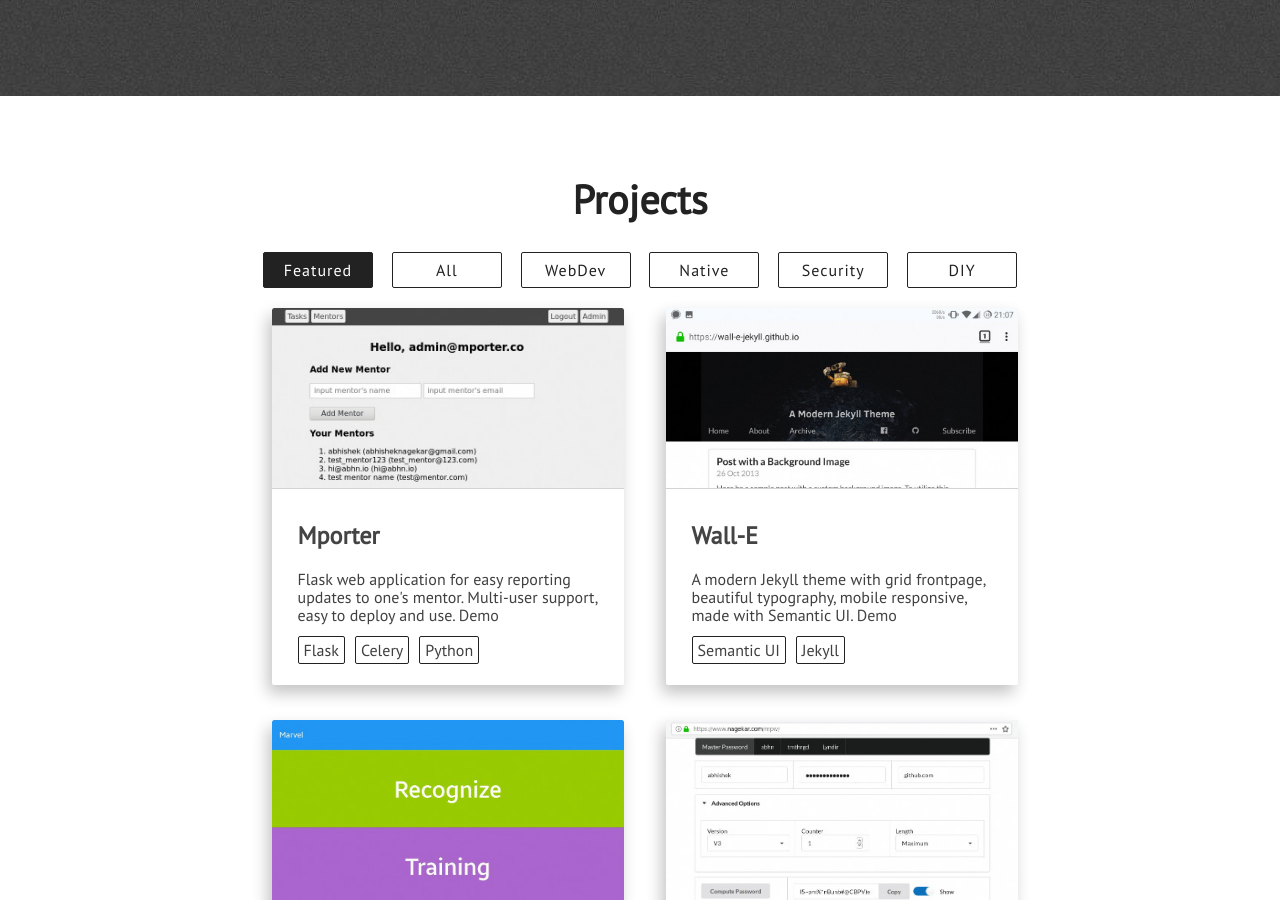
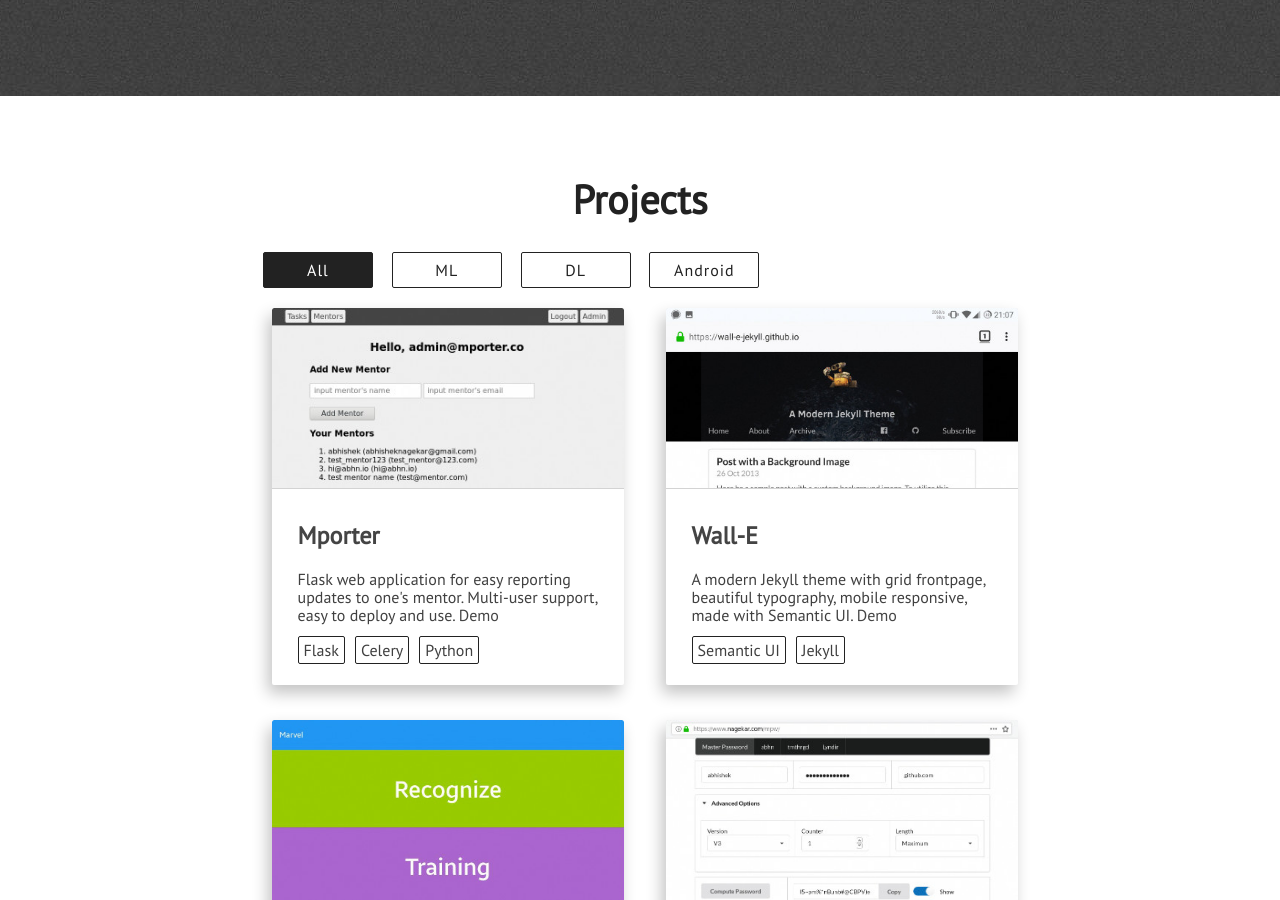
Before and after one commit to SongChaeYoung98/SongChaeYoung98.github.io, a Jekyll site: the page built from index.html, in a window 1280 px wide and 900 px high, scrolled down 2804 px. Built offline with Jekyll 4.4.1, drawn with Linux system fonts in a browser that asks for light colours; nearby versions of some CDN libraries.

Commit message:
Update projects.html

```diff
--- a/_includes/projects.html
+++ b/_includes/projects.html
@@ -5,12 +5,12 @@
 
                 <div class="project-technologies">
 
-                    <a id="featured" class="semi-transparent-button with-border white-button" onclick="selected('featured')">Featured</a>
-                    <a id="all" class="semi-transparent-button with-border white-button" onclick="selected('all')">All</a>
-                    <a id="webdev" class="semi-transparent-button with-border white-button" onclick="selected('webdev')">WebDev</a>
-                    <a id="native" class="semi-transparent-button with-border white-button" onclick="selected('native')">Native</a>
-                    <a id="" class="semi-transparent-button with-border white-button" onclick="selected('security')">Security</a>
-                    <a id="diy" class="semi-transparent-button with-border white-button" onclick="selected('diy')">DIY</a>
+                    <a id="featured" class="semi-transparent-button with-border white-button" onclick="selected('featured')">All</a>
+                    <a id="all" class="semi-transparent-button with-border white-button" onclick="selected('all')">ML</a>
+                    <a id="webdev" class="semi-transparent-button with-border white-button" onclick="selected('webdev')">DL</a>
+                    <a id="native" class="semi-transparent-button with-border white-button" onclick="selected('native')">Android</a>
+                    <!-- <a id="" class="semi-transparent-button with-border white-button" onclick="selected('security')">Security</a>
+                    <a id="diy" class="semi-transparent-button with-border white-button" onclick="selected('diy')">DIY</a> -->
 
                 </div>
 
```
